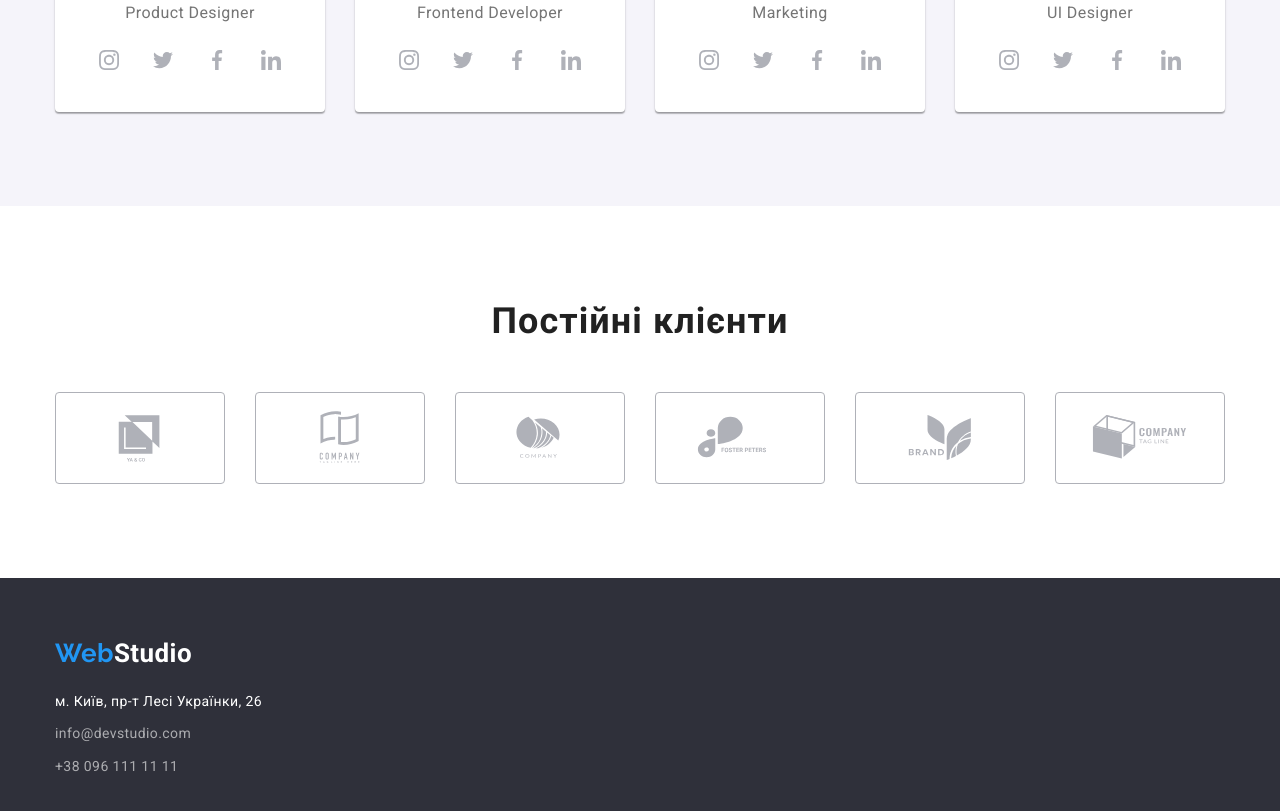
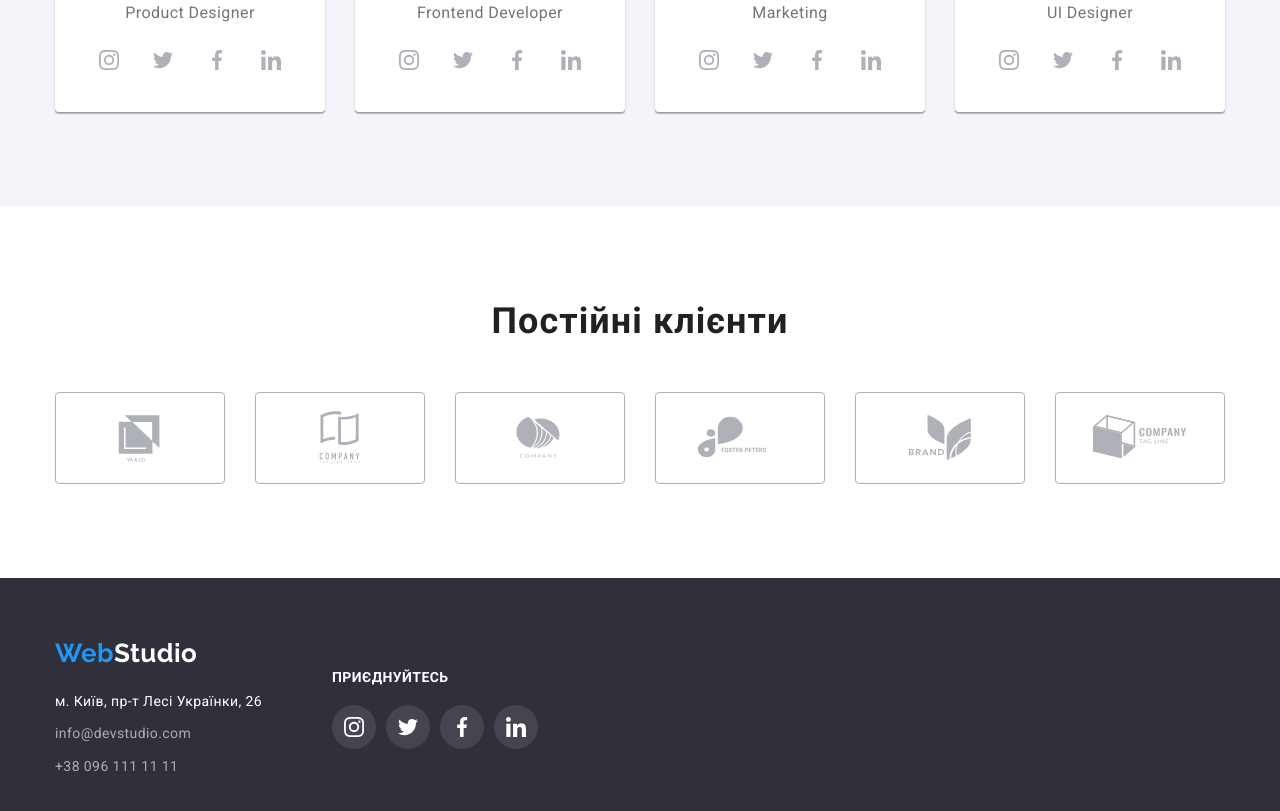
Before and after one commit to OleksandrUA777/goit-markup-hw-04, a plain HTML site: page index.html in a window 1280 px wide. Shown: the part 2106-2917 px from the top of the page. Drawn offline with nearby package versions, Linux system fonts and the light colour scheme.

Commit message:
footer updated

```diff
--- a/css/style.css
+++ b/css/style.css
@@ -518,7 +518,14 @@ img {
 
   background-color: #2f303a;
 }
+.footer-wrapper {
+  display: flex;
+  align-items: center;
+
+  gap: 70px;
+}
 .footer-logo {
+  font-family: 'Raleway';
   font-weight: 700;
   font-size: 26px;
   line-height: 1.2;
@@ -556,3 +563,41 @@ img {
   font-style: normal;
   color: rgba(255, 255, 255, 0.6);
 }
+/* socials */
+.socials {
+}
+.socials-header {
+  font-weight: 700;
+  font-size: 14px;
+  line-height: var(16 / 14);
+  letter-spacing: 0.03em;
+  text-transform: uppercase;
+
+  margin-bottom: 20px;
+
+  color: var(--main-white);
+}
+.socials-list {
+  display: flex;
+  gap: 10px;
+}
+.socials-list__item {
+}
+.socials-list__link {
+  display: flex;
+  justify-content: center;
+  align-items: center;
+
+  width: 44px;
+  height: 44px;
+
+  background-color: rgba(255, 255, 255, 0.1);
+  border-radius: 50%;
+}
+.socials-list__link:hover,
+.socials-list__link:focus {
+  background-color: var(--main-hover);
+}
+.socials-icon {
+  fill: var(--main-white);
+}
--- a/index.html
+++ b/index.html
@@ -477,7 +477,8 @@
     </main>
 
     <footer class="footer">
-      <div class="container">
+      <div class="container footer-wrapper">
+        <div>
           <a href="./index.html" class="footer-logo link"><span class="footer-span">Web</span>Studio</a>
           <address class="address">
             <ul class="list">
@@ -491,7 +492,9 @@
                 >
               </li>
               <li class="footer-list__item">
-              <a href="mailto:info@devstudio.com" class="footer-list__link f-nav link" lang="en">info@devstudio.com</a>
+                <a href="mailto:info@devstudio.com" class="footer-list__link f-nav link" lang="en"
+                  >info@devstudio.com</a
+                >
               </li>
               <li class="footer-list__item">
                 <a href="tel:+380961111111" class="footer-list__link f-nav link">+38 096 111 11 11</a>
@@ -499,6 +502,65 @@
             </ul>
           </address>
         </div>
+
+        <div class="socials">
+          <h3 class="socials-header">приєднуйтесь</h3>
+          <ul class="socials-list list">
+            <li class="socials-list__item">
+              <a
+                href="https://instagram.com/"
+                class="socials-list__link"
+                target="_blank"
+                rel="noopener noreferrer"
+                aria-label="Instagram"
+              >
+                <svg class="socials-icon" width="20" height="20">
+                  <use href="./images/icons.svg#instagram"></use>
+                </svg>
+              </a>
+            </li>
+            <li>
+              <a
+                href="https://twitter.com/"
+                class="socials-list__link"
+                target="_blank"
+                rel="noopener noreferrer"
+                aria-label="twitter"
+              >
+                <svg class="socials-icon" width="20" height="20">
+                  <use href="./images/icons.svg#twitter"></use>
+                </svg>
+              </a>
+            </li>
+            <li>
+              <a
+                href="https://facebook.com/"
+                class="socials-list__link"
+                target="_blank"
+                rel="noopener noreferrer"
+                aria-label="facebook"
+              >
+                <svg class="socials-icon" width="20" height="20">
+                  <use href="./images/icons.svg#facebook"></use>
+                </svg>
+              </a>
+            </li>
+            <li>
+              <a
+                href="https://linkedincom/"
+                class="socials-list__link"
+                target="_blank"
+                rel="noopener noreferrer"
+                aria-label="linkedin"
+              >
+                <svg class="socials-icon" width="20" height="20">
+                  <use href="./images/icons.svg#linkedin"></use>
+                </svg>
+              </a>
+            </li>
+          </ul>
+        </div>
+      </div>
     </footer>
   </body>
 </html>
```
Lines whose indentation alone changed are shown as unchanged.
